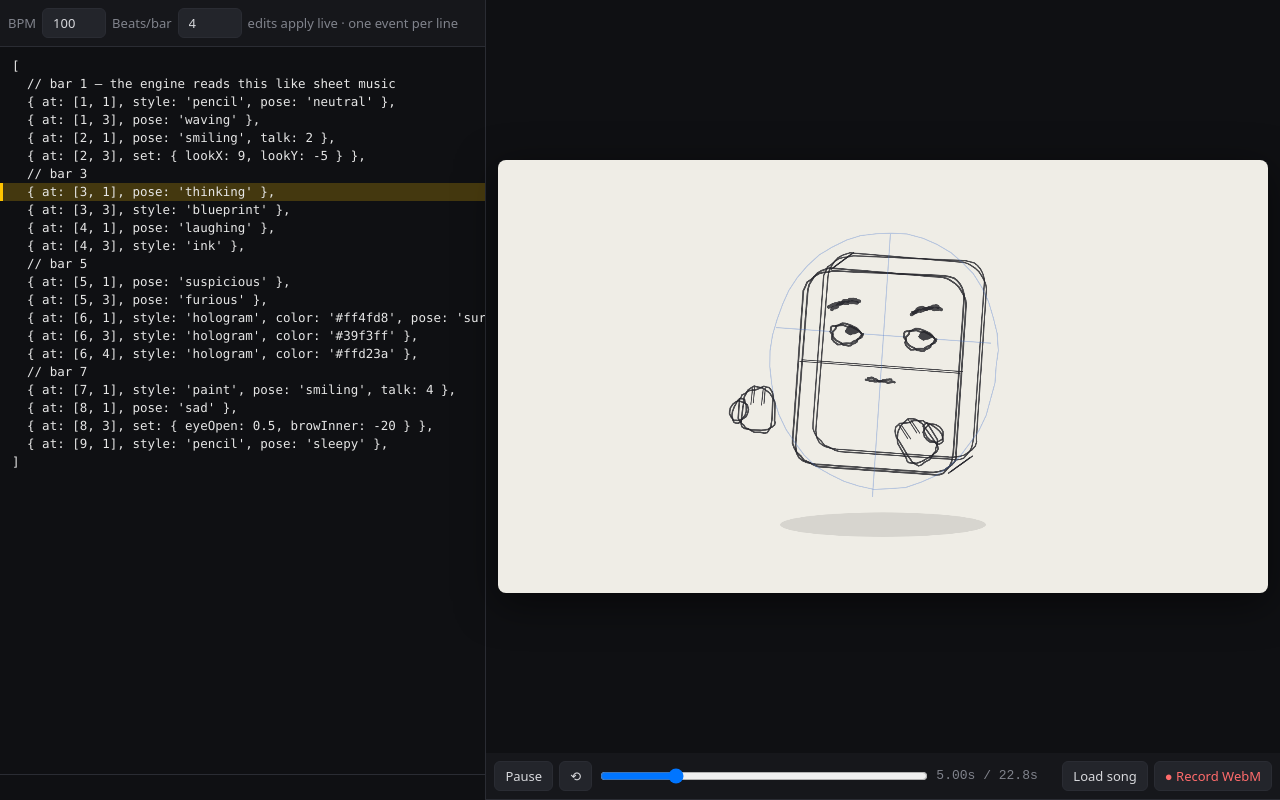
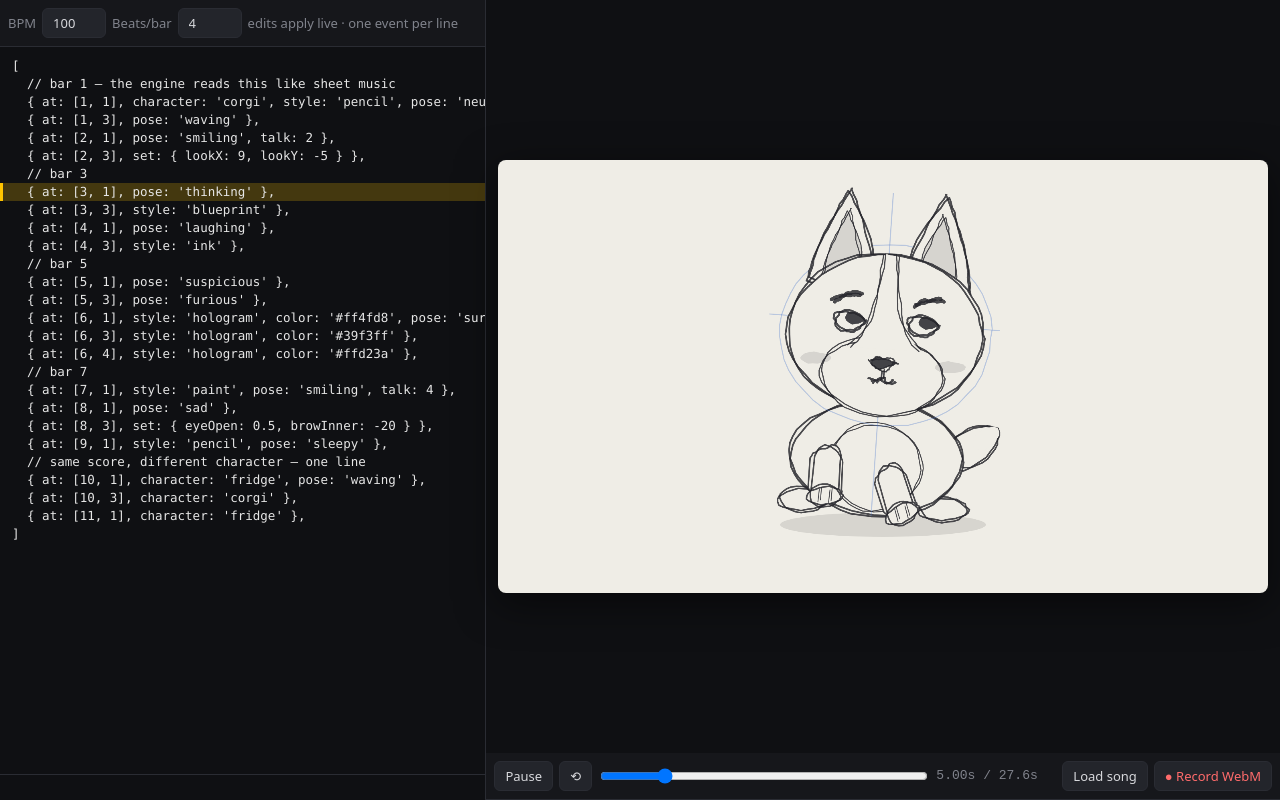
Before and after one commit to rockthemike712/RigStudio, a plain HTML site: page rig-demo/index.html in a window 1280 px wide. Drawn offline with Linux system fonts and the light colour scheme; animation ran at ten frames a second.

Commit message:
Add corgi character and per-character drawers
Co-Authored-By: Claude Opus 5.5 <noreply@anthropic.com>
Claude-Session: https://claude.ai/code/session_01Ao1x5izNgckcCAZ2fmJxWE

```diff
--- a/rig-demo/index.html
+++ b/rig-demo/index.html
@@ -69,37 +69,40 @@ const BASE = {
   browY:-78, browInner:0, browTilt:0, browW:1,
   mouthW:30, mouthCurve:8, mouthOpen:0, mouthY:18,
   lhX:-160, lhY:70, lhR:0, rhX:160, rhY:70, rhR:0, wave:0,
+  // extra channels some characters use (others just ignore them)
+  earL:0, earR:0, tailWag:1, tongue:0,
 };
 
 const POSES = {
   neutral:   {},
-  smiling:   { mouthCurve:16, mouthW:36, eyeOpen:.85, browY:-82 },
-  waving:    { mouthCurve:14, rhX:175, rhY:-70, rhR:-20, wave:1, tilt:-3 },
-  thinking:  { lookX:9, lookY:-7, browTilt:10, mouthCurve:-2, mouthW:18, rhX:55, rhY:95, rhR:-35, tilt:4 },
-  laughing:  { eyeOpen:.18, mouthOpen:26, mouthCurve:16, mouthW:40, browY:-90, bounce:10, lhY:40, rhY:40 },
-  suspicious:{ eyeOpen:.38, lookX:-10, browInner:10, browTilt:-6, mouthCurve:-4, mouthW:20, tilt:-5, bx:-15 },
-  furious:   { eyeOpen:.7, eyeSize:17, browInner:22, browY:-70, mouthCurve:-12, mouthOpen:8, squash:.94, lhY:110, rhY:110, lhR:20, rhR:-20 },
-  surprised: { eyeOpen:1.35, eyeSize:23, browY:-102, mouthOpen:22, mouthW:16, mouthCurve:0, squash:1.06, lhX:-175, lhY:-10, rhX:175, rhY:-10 },
-  sad:       { lookY:6, browInner:-14, browY:-74, mouthCurve:-14, mouthW:24, squash:.96, lhY:120, rhY:120 },
-  sleepy:    { eyeOpen:.12, browY:-72, mouthCurve:2, mouthW:14, tilt:8, squash:.97, lhY:120, rhY:120 },
+  smiling:   { mouthCurve:16, mouthW:36, eyeOpen:.85, browY:-82, tailWag:1.6, tongue:.6 },
+  waving:    { mouthCurve:14, rhX:175, rhY:-70, rhR:-20, wave:1, tilt:-3, earR:-10, tailWag:2 },
+  thinking:  { lookX:9, lookY:-7, browTilt:10, mouthCurve:-2, mouthW:18, rhX:55, rhY:95, rhR:-35, tilt:4, earL:-14, earR:18, tailWag:.3 },
+  laughing:  { eyeOpen:.18, mouthOpen:26, mouthCurve:16, mouthW:40, browY:-90, bounce:10, lhY:40, rhY:40, tongue:1, tailWag:2.5, earL:10, earR:-10 },
+  suspicious:{ eyeOpen:.38, lookX:-10, browInner:10, browTilt:-6, mouthCurve:-4, mouthW:20, tilt:-5, bx:-15, earL:-18, earR:8, tailWag:0 },
+  furious:   { eyeOpen:.7, eyeSize:17, browInner:22, browY:-70, mouthCurve:-12, mouthOpen:8, squash:.94, lhY:110, rhY:110, lhR:20, rhR:-20, earL:-30, earR:30, tailWag:0 },
+  surprised: { eyeOpen:1.35, eyeSize:23, browY:-102, mouthOpen:22, mouthW:16, mouthCurve:0, squash:1.06, lhX:-175, lhY:-10, rhX:175, rhY:-10, earL:10, earR:-10 },
+  sad:       { lookY:6, browInner:-14, browY:-74, mouthCurve:-14, mouthW:24, squash:.96, lhY:120, rhY:120, earL:-45, earR:45, tailWag:0 },
+  sleepy:    { eyeOpen:.12, browY:-72, mouthCurve:2, mouthW:14, tilt:8, squash:.97, lhY:120, rhY:120, earL:-30, earR:30, tailWag:.15 },
 };
 
 const STYLES = {
   pencil:    { bg:'#efede6', ink:'rgba(38,38,44,.82)', w:2.3, jitter:2.4, passes:2, guides:'rgba(70,115,205,.32)', shadow:'rgba(0,0,0,.10)',
-               fills:{ dark:'rgba(38,38,44,.85)', eyeWhite:'#efede6' } },
+               fills:{ dark:'rgba(38,38,44,.85)', eyeWhite:'#efede6', fur:'BG', white:'BG', pink:'rgba(38,38,44,.12)' } },
   blueprint: { bg:'#eef0ef', ink:'rgba(52,128,214,.9)', w:2, jitter:1.8, passes:3, guides:'rgba(52,128,214,.32)', shadow:'rgba(0,0,0,.10)',
-               fills:{ dark:'rgba(52,128,214,.9)', eyeWhite:'#eef0ef' } },
+               fills:{ dark:'rgba(52,128,214,.9)', eyeWhite:'#eef0ef', fur:'BG', white:'BG', pink:'rgba(52,128,214,.15)' } },
   ink:       { bg:'#fbfaf7', ink:'#141414', w:7, jitter:0, passes:1, shadow:'rgba(0,0,0,.16)',
-               fills:{ body:'#ffffff', side:'#e9e7e1', dark:'#141414', eyeWhite:'#ffffff', hand:'#ffffff' } },
+               fills:{ body:'#ffffff', side:'#e9e7e1', dark:'#141414', eyeWhite:'#ffffff', hand:'#ffffff', fur:'#f0a24e', white:'#ffffff', pink:'#f48aa0' } },
   hologram:  { bg:'#05060b', ink:'#ff4fd8', w:3, jitter:.5, passes:1, glow:28, holo:true,
-               fills:{ dark:'INK', eyeWhite:'#05060b' } },
+               fills:{ dark:'INK', eyeWhite:'#05060b', fur:'BG', white:'BG', pink:'BG' } },
   paint:     { bg:'#f4efe4', ink:'#2b2118', w:4, jitter:1.1, passes:1, shadow:'rgba(60,40,20,.2)',
-               fills:{ body:'PAINT', side:'rgba(60,90,60,.55)', dark:'#2b2118', eyeWhite:'#fff8ea', hand:'#e8a93a' } },
+               fills:{ body:'PAINT', side:'rgba(60,90,60,.55)', dark:'#2b2118', eyeWhite:'#fff8ea', hand:'#e8a93a', fur:'PAINT_WARM', white:'#fff8ea', pink:'#e86a7e' } },
 };
+// 'BG' = paint with the background colour, so sketch styles still hide lines that are behind a shape
 
 const DEFAULT_SCORE = `[
   // bar 1 — the engine reads this like sheet music
-  { at: [1, 1], style: 'pencil', pose: 'neutral' },
+  { at: [1, 1], character: 'corgi', style: 'pencil', pose: 'neutral' },
   { at: [1, 3], pose: 'waving' },
   { at: [2, 1], pose: 'smiling', talk: 2 },
   { at: [2, 3], set: { lookX: 9, lookY: -5 } },
@@ -119,6 +122,10 @@ const DEFAULT_SCORE = `[
   { at: [8, 1], pose: 'sad' },
   { at: [8, 3], set: { eyeOpen: 0.5, browInner: -20 } },
   { at: [9, 1], style: 'pencil', pose: 'sleepy' },
+  // same score, different character — one line
+  { at: [10, 1], character: 'fridge', pose: 'waving' },
+  { at: [10, 3], character: 'corgi' },
+  { at: [11, 1], character: 'fridge' },
 ]`;
 
 /* ---------- geometry helpers (everything becomes polylines) ---------- */
@@ -158,8 +165,10 @@ function makePen(ctx, S, seed, t) {
       let c = S.fills && S.fills[role]; if (!c) return;
       ctx.save(); path(pts, true, 0);
       if (c === 'INK') c = ink;
-      if (c === 'PAINT') { // watercolour: clip, then lay blotches
-        ctx.clip(); const cols = ['#3d7bc7', '#4f9a4a', '#2f6fb0', '#79b04a', '#c9a227'];
+      if (c === 'BG') c = S.bg;
+      if (c === 'PAINT' || c === 'PAINT_WARM') { // watercolour: clip, then lay blotches
+        ctx.clip(); const cols = c === 'PAINT' ? ['#3d7bc7', '#4f9a4a', '#2f6fb0', '#79b04a', '#c9a227'] : ['#e0893a', '#c9662a', '#f0b25a', '#d9772f', '#b8542a'];
+        ctx.fillStyle = cols[2]; ctx.fill();
         for (let i = 0; i < 14; i++) { const x = -110 + rnd(i, 3) * 230, y = -130 + rnd(i, 5) * 270, r = 60 + rnd(i, 7) * 90;
           const g = ctx.createRadialGradient(x, y, 0, x, y, r); g.addColorStop(0, cols[i % 5] + 'cc'); g.addColorStop(1, cols[i % 5] + '00');
           ctx.fillStyle = g; ctx.fillRect(x - r, y - r, r * 2, r * 2); }
@@ -170,60 +179,46 @@ function makePen(ctx, S, seed, t) {
 }
 
 /* ---------- draw the rig ---------- */
-function drawCharacter(ctx, P, S, t) {
-  const W = ctx.canvas.width, H = ctx.canvas.height;
-  const seed = Math.floor(t * 12);               // "boil": redraw jitter 12×/sec like hand animation
-  const pen = makePen(ctx, S, seed, t);
-  ctx.fillStyle = S.bg; ctx.fillRect(0, 0, W, H);
+// Shared parts: any character can reuse these, so every pose works on every character.
+function drawEyes(ctx, pen, P, cx, ey, browOffset, pupil = .42) {
+  for (const side of [-1, 1]) {
+    const ex = cx + side * P.eyeGap, rx = P.eyeSize, ry = Math.max(1, P.eyeSize * .62 * P.eyeOpen);
+    if (P.eyeOpen < .16) { pen.stroke(quad([ex - rx, ey], [ex, ey + 6], [ex + rx, ey]), false, 1.3); }
+    else {
+      const eye = ellipse(ex, ey, rx, ry, 32);
+      pen.fill(eye, 'eyeWhite'); pen.stroke(eye, true, 1.1);
+      ctx.save(); ctx.beginPath(); ctx.ellipse(ex, ey, rx, ry, 0, 0, TAU); ctx.clip();
+      pen.fill(ellipse(ex + P.lookX, ey + P.lookY, rx * pupil, rx * pupil, 20), 'dark');
+      pen.fill(ellipse(ex + P.lookX + rx * pupil * .35, ey + P.lookY - rx * pupil * .35, rx * .12, rx * .12, 10), 'eyeWhite');
+      ctx.restore();
+    }
+    const by = ey + browOffset + (P.browY + 78);
+    const inner = ex - side * rx * .6, outer = ex + side * rx * 1.15;
+    const iy = by + P.browInner + side * P.browTilt * .5, oy = by - P.browInner * .35 - side * P.browTilt * .5;
+    pen.stroke(quad([inner, iy], [(inner + outer) / 2, Math.min(iy, oy) - 6], [outer, oy]), false, 2.1 * P.browW);
+  }
+}
+const squashAt = (ctx, footY, sq) => { ctx.translate(0, footY); ctx.scale(1 / Math.sqrt(sq), sq); ctx.translate(0, -footY); };
 
-  ctx.save();
-  ctx.translate(W / 2 + P.camX, H / 2 - 20); ctx.scale(P.zoom * 1.9, P.zoom * 1.9);
-
-  // ground shadow / hologram pad
-  if (S.holo) { for (let i = 0; i < 3; i++) pen.stroke(ellipse(0, 215 + i * 6, 120 - i * 25, 22 - i * 4), true, .7); }
-  else { ctx.fillStyle = S.shadow; ctx.beginPath(); ctx.ellipse(0, 205, 150 * (2 - P.squash) * .9, 16, 0, 0, TAU); ctx.fill(); }
-
-  const breathe = Math.sin(t * 2.2);
-  const bounce = -Math.abs(Math.sin(t * 9)) * P.bounce;
-  ctx.translate(P.bx, P.by + breathe * 3 + bounce + (S.holo ? Math.sin(t * 1.6) * 8 - 15 : 0));
-  ctx.rotate(P.tilt * Math.PI / 180);
-
-  // body (squash/stretch anchored at the feet)
-  const sq = P.squash + breathe * .012;
-  ctx.save(); ctx.translate(0, 135); ctx.scale(1 / Math.sqrt(sq), sq); ctx.translate(0, -135);
+const CHARACTERS = {
+  fridge(ctx, pen, P, S, t, sq) {
+    ctx.save(); squashAt(ctx, 135, sq);
     const back = rrect(-83, -147, 210, 262, 32), front = rrect(-108, -125, 210, 262, 32);
-  const side = [[102 - 8, -125 + 6], [127 - 6, -147 + 8], [127, 115 - 10], [102, 137 - 10]];
     pen.fill(back, 'side'); pen.stroke(back, true, .8);
     pen.fill(front, 'body');
     if (S.holo) { ctx.save(); ctx.beginPath(); front.forEach(([x, y], i) => i ? ctx.lineTo(x, y) : ctx.moveTo(x, y)); ctx.clip();
       for (let y = -125; y < 140; y += 16) pen.stroke([[-110, y], [110, y]], false, .25); for (let x = -100; x < 110; x += 24) pen.stroke([[x, -130], [x, 140]], false, .25); ctx.restore(); }
     pen.stroke(front);
-  pen.stroke([[-76, -125], [-51, -147]], false, .8); pen.stroke([[102 - 6, 137 - 3], [127 - 4, 115 - 4]], false, .8);
+    pen.stroke([[-76, -125], [-51, -147]], false, .8); pen.stroke([[96, 134], [123, 111]], false, .8);
     pen.stroke([[-108, 0], [102, 0]], false, .55);     // the "fridge door" seam
     pen.guide([[0, -175], [0, 175]]); pen.guide([[-140, -40], [140, -40]]); pen.guide(ellipse(0, -10, 150, 170, 48), true);
-
-  // eyes
-  const ey = -40;
-  for (const side of [-1, 1]) {
-    const ex = side * P.eyeGap - 3, rx = P.eyeSize, ry = Math.max(1, P.eyeSize * .62 * P.eyeOpen);
-    if (P.eyeOpen < .16) { pen.stroke(quad([ex - rx, ey], [ex, ey + 6], [ex + rx, ey]), false, 1.3); continue; }
-    const eye = ellipse(ex, ey, rx, ry, 32);
-    pen.fill(eye, 'eyeWhite'); pen.stroke(eye, true, 1.1);
-    ctx.save(); ctx.beginPath(); ctx.ellipse(ex, ey, rx, ry, 0, 0, TAU); ctx.clip();
-    pen.fill(ellipse(ex + P.lookX, ey + P.lookY, rx * .42, rx * .42, 20), 'dark'); ctx.restore();
-    // brows
-    const inner = ex - side * rx * .6, outer = ex + side * rx * 1.15;
-    const iy = P.browY + P.browInner + side * P.browTilt * .5, oy = P.browY - P.browInner * .35 - side * P.browTilt * .5;
-    pen.stroke(quad([inner, iy], [(inner + outer) / 2, Math.min(iy, oy) - 6], [outer, oy]), false, 2.1 * P.browW);
-  }
-  // mouth
+    drawEyes(ctx, pen, P, -3, -40, -38);
     const my = P.mouthY, mw = P.mouthW, up = quad([-mw - 3, my], [-3, my + P.mouthCurve], [mw - 3, my]);
     if (P.mouthOpen > 1.5) {
       const lo = quad([-mw - 3, my], [-3, my + P.mouthCurve + P.mouthOpen * 2], [mw - 3, my]);
       const shape = up.concat(lo.slice().reverse()); pen.fill(shape, 'dark'); pen.stroke(shape, true, 1.1);
     } else pen.stroke(up, false, 1.3);
     ctx.restore();
-
     // hands (not squashed with the body)
     const hand = (x, y, r, flip, wave) => {
       ctx.save(); ctx.translate(x, y); ctx.rotate((r + wave * Math.sin(t * 13) * 22) * Math.PI / 180); ctx.scale(flip, 1);
@@ -233,6 +228,85 @@ function drawCharacter(ctx, P, S, t) {
       ctx.restore();
     };
     hand(P.lhX, P.lhY, P.lhR, 1, 0); hand(P.rhX, P.rhY, P.rhR, -1, P.wave);
+  },
+
+  corgi(ctx, pen, P, S, t, sq) {
+    ctx.save(); squashAt(ctx, 190, sq);
+    // tail (behind everything) — wag speed/size driven by P.tailWag
+    ctx.save(); ctx.translate(100, 115); ctx.rotate((-35 + Math.sin(t * 15) * 28 * P.tailWag) * Math.PI / 180);
+    const tail = ellipse(30, 0, 40, 22, 28); pen.fill(tail, 'fur'); pen.stroke(tail, true, .9);
+    pen.fill(ellipse(52, 0, 18, 14, 18), 'white'); ctx.restore();
+    // hind feet + body + chest
+    for (const s of [-1, 1]) { const f = ellipse(s * 92, 182, 32, 15, 24); pen.fill(f, 'white'); pen.stroke(f, true, .9); }
+    const body = ellipse(0, 120, 112, 76, 48); pen.fill(body, 'fur'); pen.stroke(body);
+    const chest = ellipse(0, 132, 60, 58, 36); pen.fill(chest, 'white'); pen.stroke(chest, true, .6);
+    pen.guide([[0, -230], [0, 200]]); pen.guide([[-150, -58], [150, -58]]); pen.guide(ellipse(0, -45, 140, 120, 48), true);
+
+    // head
+    ctx.save(); ctx.translate(0, Math.sin(t * 2.2 + 1) * 2);
+    const ear = (side, rot) => {
+      ctx.save(); ctx.translate(side * 72, -112); ctx.rotate(rot * Math.PI / 180); ctx.scale(side, 1);
+      const outer = quad([-40, 40], [-68, -40], [-42, -112]).concat(quad([-42, -112], [10, -60], [34, -6]));
+      const inner = quad([-28, 22], [-48, -38], [-36, -86]).concat(quad([-36, -86], [0, -46], [16, -2]));
+      pen.fill(outer, 'fur'); pen.stroke(outer, true); pen.fill(inner, 'pink'); pen.stroke(inner, true, .6);
+      ctx.restore();
+    };
+    ear(-1, P.earL); ear(1, P.earR);
+    const head = ellipse(0, -45, 128, 104, 56); pen.fill(head, 'fur'); pen.stroke(head);
+    // white blaze down the forehead into the muzzle
+    const muzzle = ellipse(0, 12, 80, 52, 40); pen.fill(muzzle, 'white'); pen.stroke(muzzle, true, .7);
+    const blazeL = quad([-9, -148], [-9, -60], [-46, -24]), blazeR = quad([46, -24], [9, -60], [9, -148]);
+    pen.fill(blazeL.concat(blazeR), 'white'); pen.stroke(blazeL, false, .7); pen.stroke(blazeR, false, .7);
+    for (const s of [-1, 1]) pen.fill(ellipse(s * 88, -6, 18, 10, 18), 'pink');   // blush
+    drawEyes(ctx, pen, P, 0, -58, -30, .62);
+    // nose + mouth
+    const nose = quad([-17, -6], [0, -20], [17, -6]).concat(quad([17, -6], [0, 12], [-17, -6]));
+    pen.fill(nose, 'dark'); pen.stroke(nose, true, .8);
+    const mw = P.mouthW * .9, my = 16, c = P.mouthCurve * .6;
+    pen.stroke([[0, 6], [0, my]], false, .9);
+    if (P.mouthOpen > 1.5) {
+      const top = quad([-mw, my + 2], [0, my - 2 + c * .3], [mw, my + 2]), lo = quad([mw, my + 2], [0, my + c + P.mouthOpen * 2.2], [-mw, my + 2]);
+      const shape = top.concat(lo); pen.fill(shape, 'dark');
+      ctx.save(); ctx.beginPath(); shape.forEach(([x, y], i) => i ? ctx.lineTo(x, y) : ctx.moveTo(x, y)); ctx.clip();
+      pen.fill(ellipse(0, my + c * .5 + P.mouthOpen * 1.8, mw * .55, 10 + P.mouthOpen * .5, 24), 'pink'); ctx.restore();
+      pen.stroke(shape, true, 1.1);
+    } else {
+      pen.stroke(quad([0, my], [-mw * .5, my + 6 + c], [-mw, my + 2 - c * .3]), false, 1.2);
+      pen.stroke(quad([0, my], [mw * .5, my + 6 + c], [mw, my + 2 - c * .3]), false, 1.2);
+      if (P.tongue > .05) { const tg = rrect(-10, my + 2, 20, 8 + P.tongue * 22, 10); pen.fill(tg, 'pink'); pen.stroke(tg, true, .8); pen.stroke([[0, my + 6], [0, my + 2 + P.tongue * 18]], false, .5); }
+    }
+    ctx.restore(); ctx.restore();
+
+    // front legs: the rig's "hand" channels drive them, so waving/thinking poses lift a paw
+    const leg = (hx, hy, r, wave) => {
+      const x = hx * .4, y = 165 + (hy - 70) * .75;
+      ctx.save(); ctx.translate(x, y - 40); ctx.rotate((r * .6 + wave * Math.sin(t * 13) * 22) * Math.PI / 180); ctx.translate(0, 40);
+      const l = rrect(-20, -55, 40, 72, 18); pen.fill(l, 'fur'); pen.stroke(l, true, .9);
+      const toes = ellipse(0, 10, 22, 13, 22); pen.fill(toes, 'white'); pen.stroke(toes, true, .9);
+      pen.stroke([[-7, 2], [-7, 18]], false, .5); pen.stroke([[7, 2], [7, 18]], false, .5);
+      ctx.restore();
+    };
+    leg(P.lhX, P.lhY, P.lhR, 0); leg(P.rhX, P.rhY, P.rhR, P.wave);
+  },
+};
+
+function drawCharacter(ctx, P, S, t, who = 'fridge') {
+  const W = ctx.canvas.width, H = ctx.canvas.height;
+  const seed = Math.floor(t * 12);               // "boil": redraw jitter 12×/sec like hand animation
+  const pen = makePen(ctx, S, seed, t);
+  ctx.fillStyle = S.bg; ctx.fillRect(0, 0, W, H);
+
+  ctx.save();
+  ctx.translate(W / 2 + P.camX, H / 2 - 20); ctx.scale(P.zoom * 1.9, P.zoom * 1.9);
+  // ground shadow / hologram pad
+  if (S.holo) { for (let i = 0; i < 3; i++) pen.stroke(ellipse(0, 215 + i * 6, 120 - i * 25, 22 - i * 4), true, .7); }
+  else { ctx.fillStyle = S.shadow; ctx.beginPath(); ctx.ellipse(0, 205, 150 * (2 - P.squash) * .9, 16, 0, 0, TAU); ctx.fill(); }
+
+  const breathe = Math.sin(t * 2.2);
+  const bounce = -Math.abs(Math.sin(t * 9)) * P.bounce;
+  ctx.translate(P.bx, P.by + breathe * 3 + bounce + (S.holo ? Math.sin(t * 1.6) * 8 - 15 : 0));
+  ctx.rotate(P.tilt * Math.PI / 180);
+  CHARACTERS[who](ctx, pen, P, S, t, P.squash + breathe * .012);
   ctx.restore();
 
   if (S.holo) { ctx.fillStyle = 'rgba(255,255,255,.035)'; for (let y = 0; y < H; y += 4) ctx.fillRect(0, y, W, 1); }
@@ -243,14 +317,15 @@ const ease = x => { const c1 = 1.70158, c3 = c1 + 1; return x >= 1 ? 1 : 1 + c3
 function compile(score, bpm, bpb) {
   const spb = 60 / bpm, beatTime = ([bar, beat]) => ((bar - 1) * bpb + (beat - 1)) * spb;
   const ev = score.map((e, idx) => ({ ...e, idx, t: beatTime(e.at) })).sort((a, b) => a.t - b.t || a.idx - b.idx);
-  let pose = 'neutral', set = {}, style = 'pencil', color = null;
-  const keys = [{ t: 0, params: { ...BASE }, style, color, idx: -1 }], talks = [];
+  let pose = 'neutral', set = {}, style = 'pencil', color = null, character = 'fridge';
+  const keys = [{ t: 0, params: { ...BASE }, style, color, character, idx: -1 }], talks = [];
   for (const e of ev) {
     if (e.pose) { if (!POSES[e.pose]) throw new Error(`unknown pose '${e.pose}' — try: ${Object.keys(POSES).join(', ')}`); pose = e.pose; set = {}; }
     if (e.set) set = { ...set, ...e.set };
     if (e.style) { if (!STYLES[e.style]) throw new Error(`unknown style '${e.style}' — try: ${Object.keys(STYLES).join(', ')}`); style = e.style; color = e.color || null; }
+    if (e.character) { if (!CHARACTERS[e.character]) throw new Error(`unknown character '${e.character}' — try: ${Object.keys(CHARACTERS).join(', ')}`); character = e.character; }
     if (e.talk) talks.push([e.t, e.t + e.talk * spb]);
-    keys.push({ t: e.t, params: { ...BASE, ...POSES[pose], ...set }, style, color, idx: e.idx });
+    keys.push({ t: e.t, params: { ...BASE, ...POSES[pose], ...set }, style, color, character, idx: e.idx });
   }
   const duration = (ev.length ? ev[ev.length - 1].t : 0) + bpb * spb * 1.5;
   return { keys, talks, duration };
@@ -262,7 +337,7 @@ function evaluate(C, t) {
   // secondary motion that's always on: blinking + lip flap while talking
   const bp = t % 3.4; if (bp < .14) P.eyeOpen *= Math.abs(bp / .07 - 1);
   for (const [s, e] of C.talks) if (t >= s && t < e) { P.mouthOpen += Math.abs(Math.sin(t * 17)) * 14; P.mouthW *= .85; }
-  return { P, S: { ...STYLES[b.style], color: b.color }, idx: b.idx };
+  return { P, S: { ...STYLES[b.style], color: b.color }, who: b.character, idx: b.idx };
 }
 
 /* ---------- app shell: editor, transport, recording ---------- */
@@ -282,7 +357,7 @@ function rebuild() {
 }
 const now = () => hasAudio ? audio.currentTime : playing ? performance.now() / 1000 - t0 : tPaused;
 function seek(t) { if (hasAudio) audio.currentTime = t; t0 = performance.now() / 1000 - t; tPaused = t; }
-function renderAt(t) { const { P, S, idx } = evaluate(C, t); drawCharacter(ctx, P, S, t); return idx; }
+function renderAt(t) { const { P, S, who, idx } = evaluate(C, t); drawCharacter(ctx, P, S, t, who); return idx; }
 
 function frame() {
   let t = now(); if (t > C.duration && !recorder) { seek(0); t = 0; }
```
Also changed, not shown: 1 other file. Lines whose indentation alone changed are shown as unchanged.
